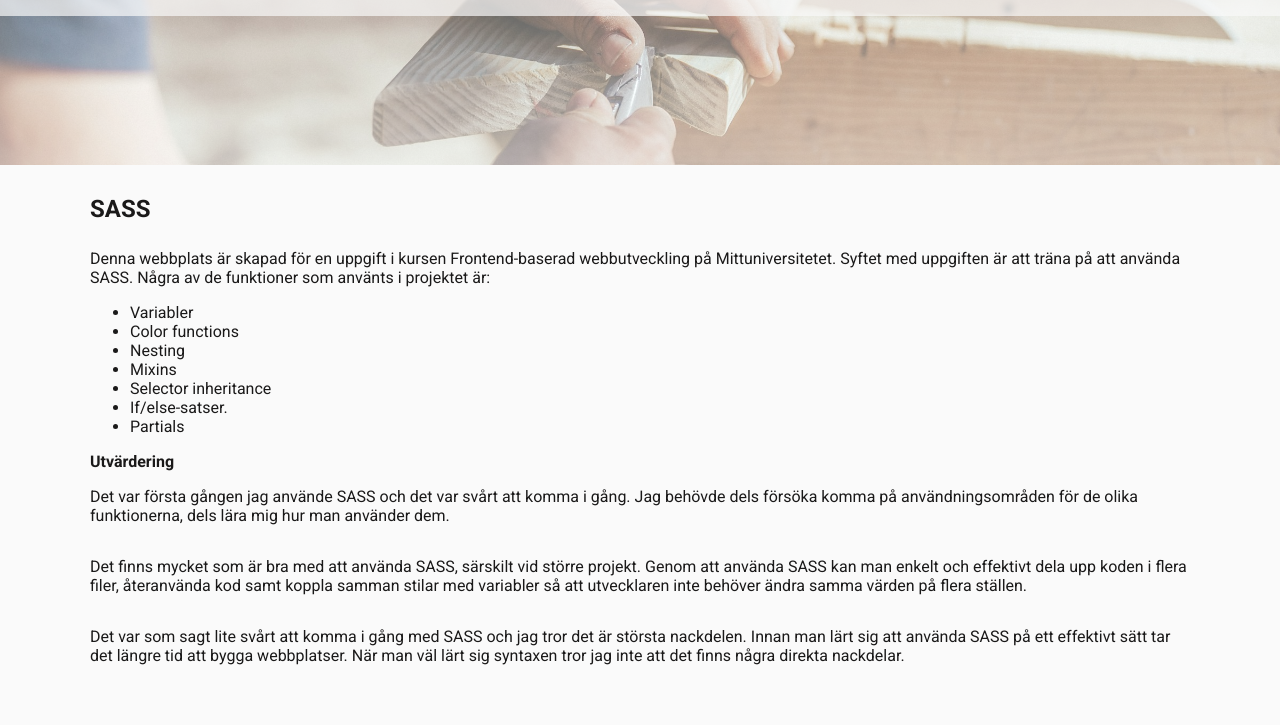
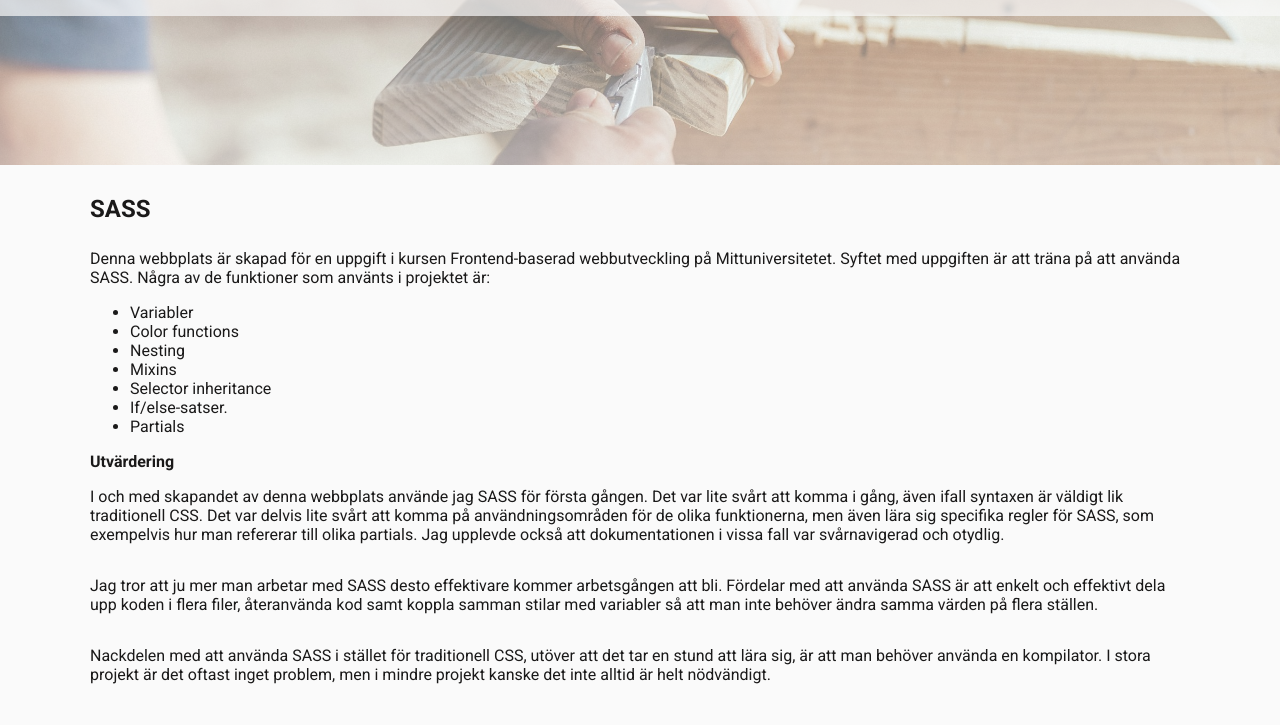
Before and after one commit to Jwcub/alfons, a website built with Vite: page sass.html in a window 1280 px wide. Shown: the part 75-800 px from the top of the page. Built offline with nearby package versions, Linux system fonts and the light colour scheme.

Commit message:
Lagt till README-fil samt uppdaterat utvärdering.

```diff
--- a/sass.html
+++ b/sass.html
@@ -50,13 +50,13 @@
                <strong>Utvärdering</strong>
 
                 <p>
-                    Det var första gången jag använde SASS och det var svårt att komma i gång. Jag behövde dels försöka komma på användningsområden för de olika funktionerna, dels lära mig hur man använder dem.
+                    I och med skapandet av denna webbplats använde jag SASS för första gången. Det var lite svårt att komma i gång, även ifall syntaxen är väldigt lik traditionell CSS. Det var delvis lite svårt att komma på användningsområden för de olika funktionerna, men även lära sig specifika regler för SASS, som exempelvis hur man refererar till olika partials. Jag upplevde också att dokumentationen i vissa fall var svårnavigerad och otydlig.
                 </p>
                 <p>
-                    Det finns mycket som är bra med att använda SASS, särskilt vid större projekt. Genom att använda SASS kan man enkelt och effektivt dela upp koden i flera filer, återanvända kod samt koppla samman stilar med variabler så att utvecklaren inte behöver ändra samma värden på flera ställen.
+                    Jag tror att ju mer man arbetar med SASS desto effektivare kommer arbetsgången att bli. Fördelar med att använda SASS är att enkelt och effektivt dela upp koden i flera filer, återanvända kod samt koppla samman stilar med variabler så att man inte behöver ändra samma värden på flera ställen.
                 </p>
                 <p>
-                    Det var som sagt lite svårt att komma i gång med SASS och jag tror det är största nackdelen. Innan man lärt sig att använda SASS på ett effektivt sätt tar det längre tid att bygga webbplatser. När man väl lärt sig syntaxen tror jag inte att det finns några direkta nackdelar.
+                    Nackdelen med att använda SASS i stället för traditionell CSS, utöver att det tar en stund att lära sig, är att man behöver använda en kompilator. I stora projekt är det oftast inget problem, men i mindre projekt kanske det inte alltid är helt nödvändigt.
                 </p>
 
         </section>
```
Also changed, not shown: README.md (added).
